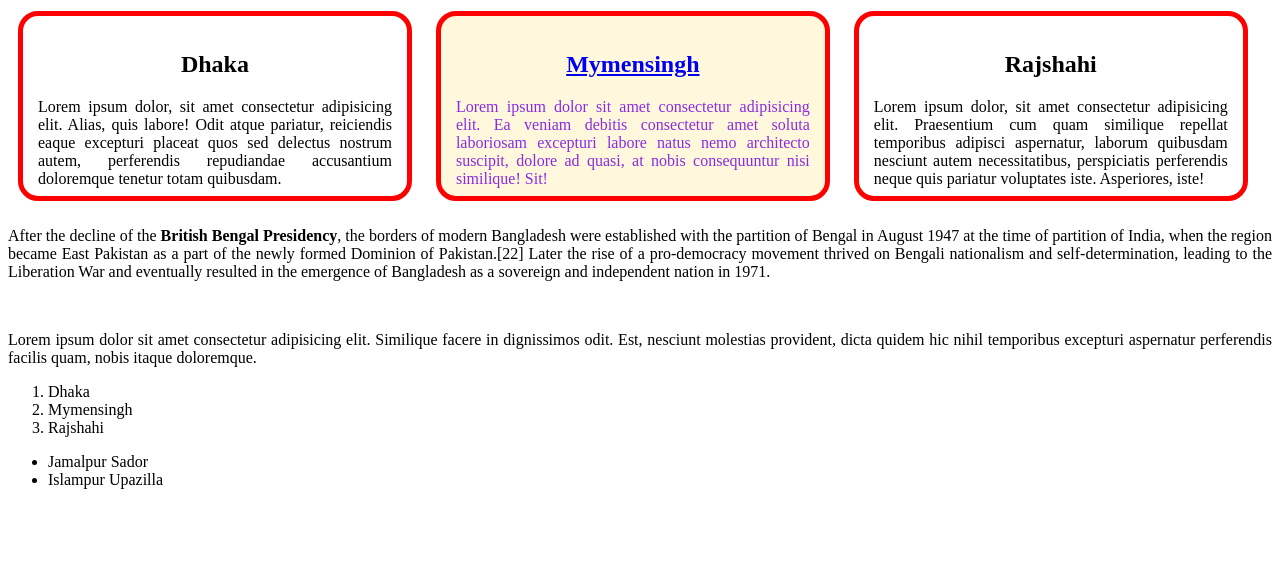
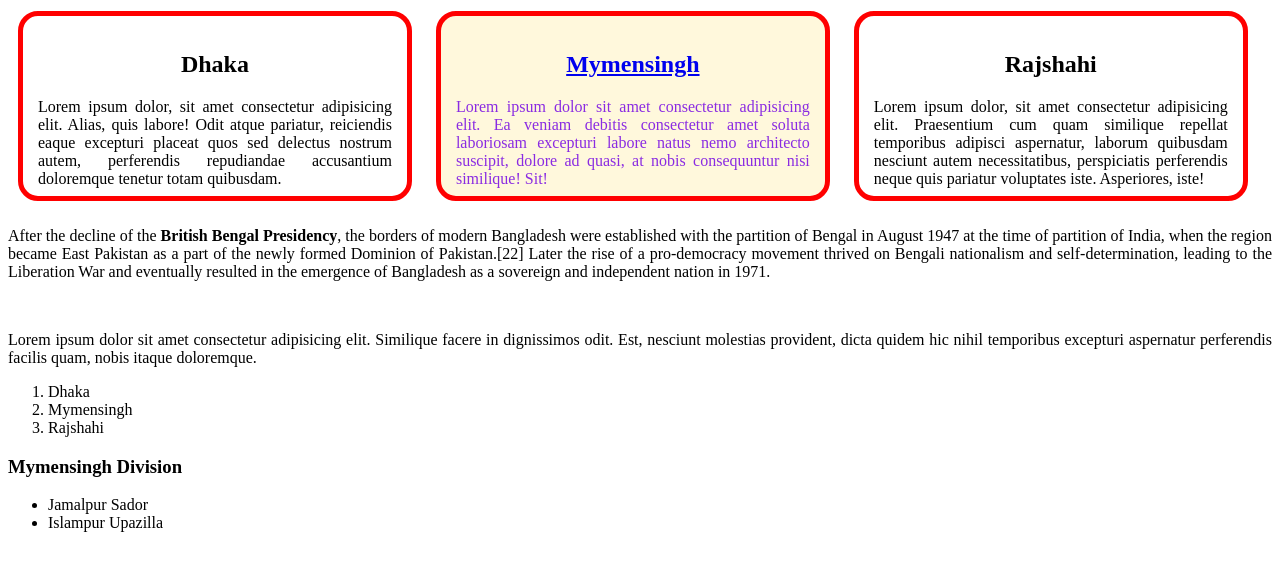
Before and after one commit to emrancub/firstPractice, a plain HTML site: page index.html in a window 1280 px wide. Shown: the part 79-650 px from the top of the page. Drawn offline with Linux system fonts and the light colour scheme.

Commit message:
Update index.html

```diff
--- a/index.html
+++ b/index.html
@@ -29,6 +29,7 @@
         <li>Mymensingh</li>
         <li>Rajshahi</li>
     </ol>
+    <h3>Mymensingh Division</h3>
     <ul>
         <li>Jamalpur Sador</li>
         <li>Islampur Upazilla</li>
```
